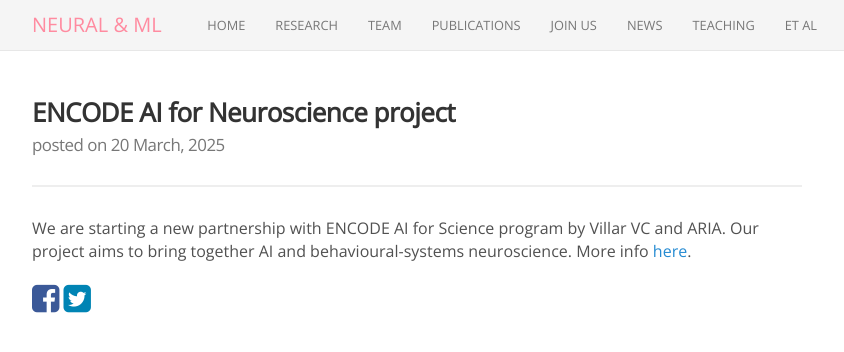
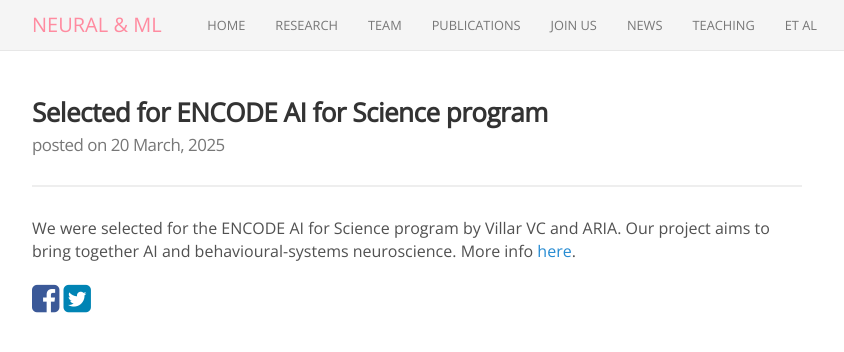
Before and after one commit to neuralml/neuralml.github.io, a Jekyll site: the page built from _posts/2025-03-20-ENCODE_AI.md, in a window 1280 px wide. Shown: the top 352 px of the page, without its empty margins (223-1067 px from the left). Built offline with Jekyll 4.4.1, drawn with Linux system fonts in a browser that asks for light colours; nearby versions of some CDN libraries.

Commit message:
Update 2025-03-20-ENCODE_AI.md

```diff
--- a/_posts/2025-03-20-ENCODE_AI.md
+++ b/_posts/2025-03-20-ENCODE_AI.md
@@ -1,7 +1,7 @@
 ---
-title: ENCODE AI for Neuroscience project
+title: Selected for ENCODE AI for Science program
 categories: news
-description: ENCODE AI for Neuroscience project
+description: Selected for ENCODE AI for Science program
 ---
 
-We are starting a new partnership with ENCODE AI for Science program by Villar VC and ARIA. Our project aims to bring together AI and behavioural-systems neuroscience. More info [here](https://encode.pillar.vc/projects/behavioral-neuroscience).
+We were selected for the ENCODE AI for Science program by Villar VC and ARIA. Our project aims to bring together AI and behavioural-systems neuroscience. More info [here](https://encode.pillar.vc/projects/behavioral-neuroscience).
```
